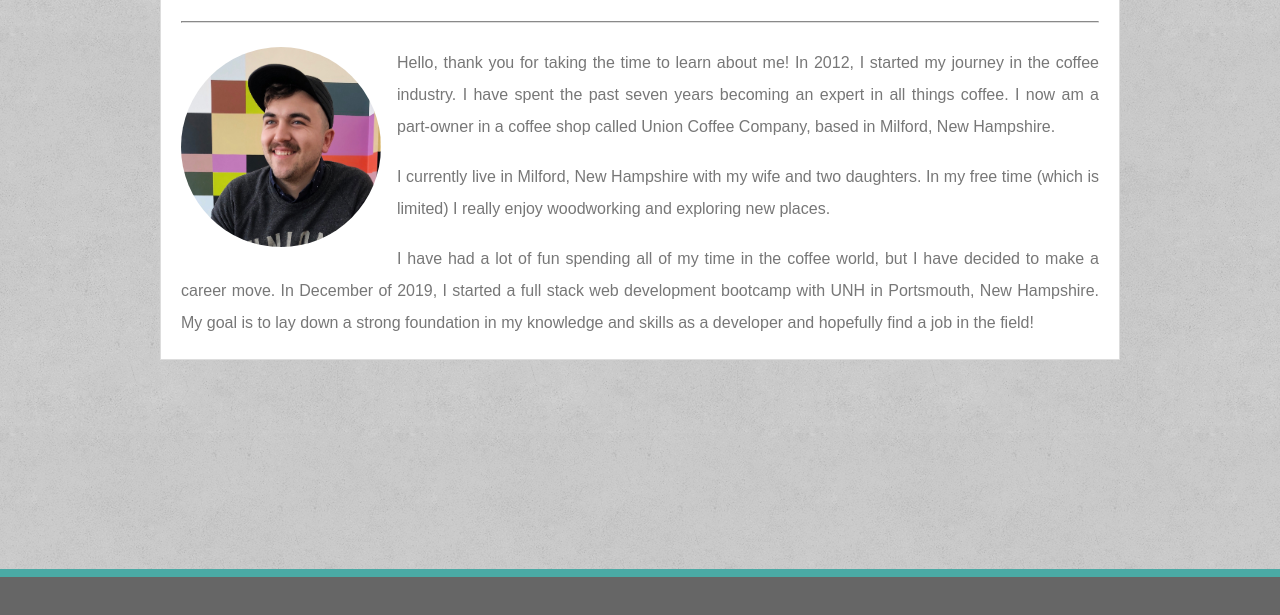
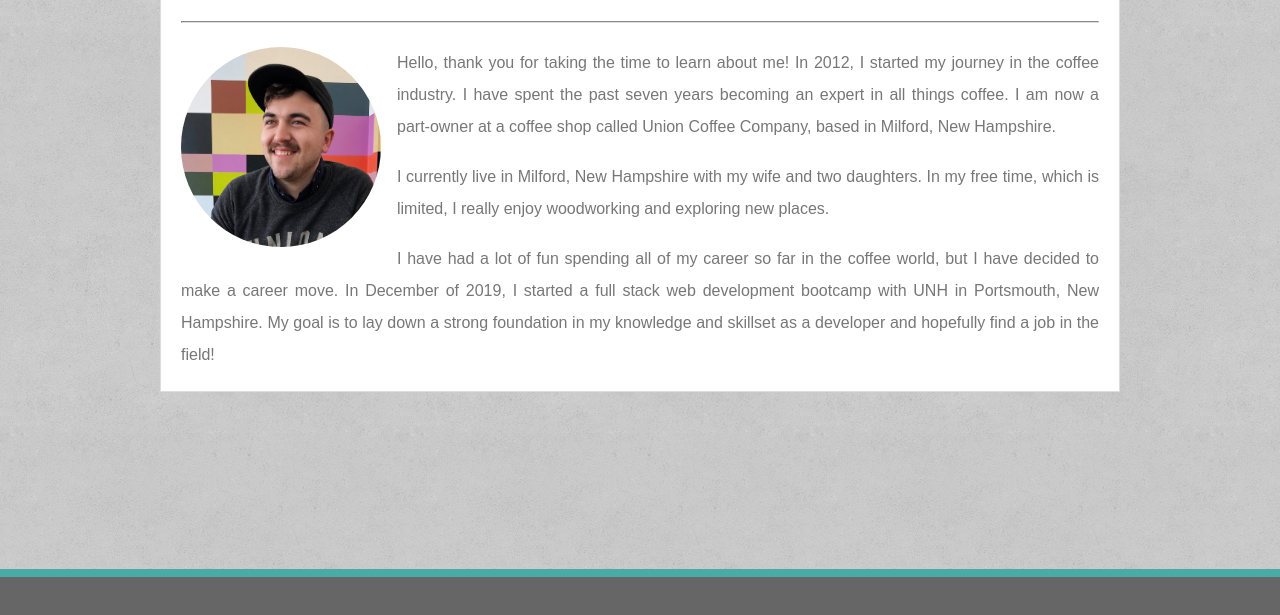
Before and after one commit to sldelay/Basic_Portfolio, a plain HTML site: page index.html in a window 1280 px wide. Shown: the part 167-782 px from the top of the page. Drawn offline with Linux system fonts and the light colour scheme.

Commit message:
added font to port page, fixed p content

```diff
--- a/assets/css/style.css
+++ b/assets/css/style.css
@@ -202,6 +202,7 @@
         text-align: center;
         color: #ffffff;
         text-decoration: none;
+        font-family: 'Arial', 'Helvetica Neue', Helvetica, sans-serif;
     }
 
     .bottomcentered a:hover {
--- a/index.html
+++ b/index.html
@@ -25,19 +25,19 @@
                 width="200">
             <p>
                 Hello, thank you for taking the time to learn about me! In 2012, I started my journey in the coffee
-                industry. I have spent the past seven years becoming an expert in all things coffee. I now am a
-                part-owner in a coffee shop called Union Coffee Company, based in Milford, New Hampshire.
+                industry. I have spent the past seven years becoming an expert in all things coffee. I am now a
+                part-owner at a coffee shop called Union Coffee Company, based in Milford, New Hampshire.
             </p>
             <br>
             <p>
-                I currently live in Milford, New Hampshire with my wife and two daughters. In my free time (which is
-                limited) I really enjoy woodworking and exploring new places.
+                I currently live in Milford, New Hampshire with my wife and two daughters. In my free time, which is
+                limited, I really enjoy woodworking and exploring new places.
             </p>
             <br>
             <p>
-                I have had a lot of fun spending all of my time in the coffee world, but I have decided to make a career
+                I have had a lot of fun spending all of my career so far in the coffee world, but I have decided to make a career
                 move. In December of 2019, I started a full stack web development bootcamp with UNH in Portsmouth, New
-                Hampshire. My goal is to lay down a strong foundation in my knowledge and skills as a developer and
+                Hampshire. My goal is to lay down a strong foundation in my knowledge and skillset as a developer and
                 hopefully find a job in the field!
             </p>
         </div>
```
